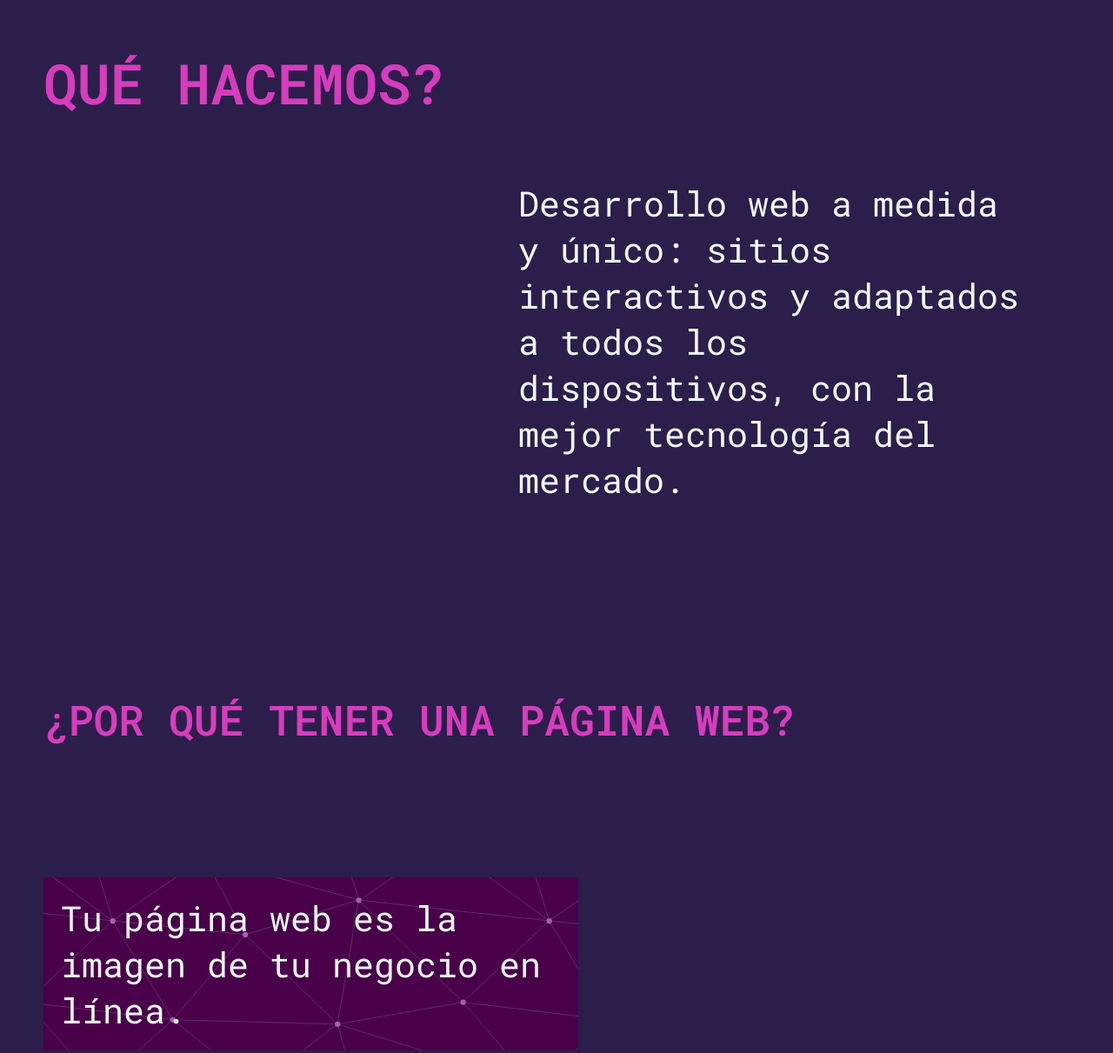
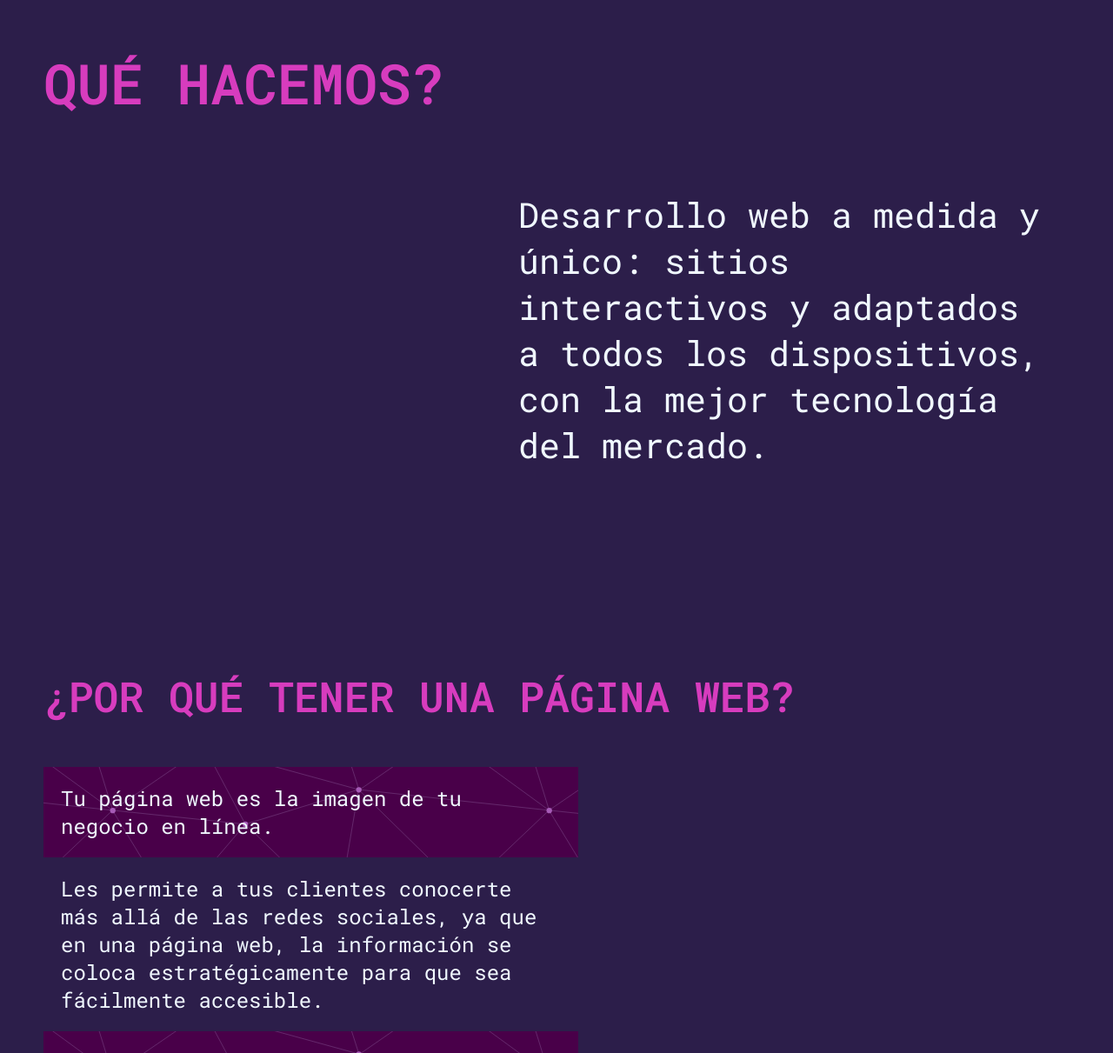
Before and after one commit to FerbaDev/TalbaLabs, a plain HTML site: page index.html in a window 1280 px wide. Shown: the part 940-2151 px from the top of the page at 87% size. Drawn offline with nearby package versions, Linux system fonts and the light colour scheme.

Commit message:
cerrando mediaquerias de serv section

```diff
--- a/css/main.css
+++ b/css/main.css
@@ -167,8 +167,8 @@ main {
   flex-direction: column;
   align-items: center;
 }
-.info-texto {
-  padding: var(--padleft);
+.hacemos-container p {
+  padding-left: var(--padleft);
 }
 .info-p {
   font-size: 1.5em;
@@ -183,6 +183,9 @@ main {
 
 .seccion-porque {
   padding-block: 3em;
+}
+.info-texto {
+  padding: var(--padleft);
 }
 
 /******************* servicios web*******************************/
@@ -606,9 +609,11 @@ footer {
   }
   .seccion-porque h2 {
     font-size: 3em;
-    padding: 50px 0 150px 0;
+    padding: 50px 0;
   }
-
+  .info-texto {
+    font-size: 1.5em;
+  }
   /******************* servicios web*******************************/
 
   .serv-section {
--- a/index.html
+++ b/index.html
@@ -104,7 +104,7 @@
             </svg>
           </div>
 
-          <p class="info-p info-texto">
+          <p class="info-p">
             Desarrollo web a medida y único: sitios interactivos y adaptados a
             todos los dispositivos, con la mejor tecnología del mercado.
           </p>
```
